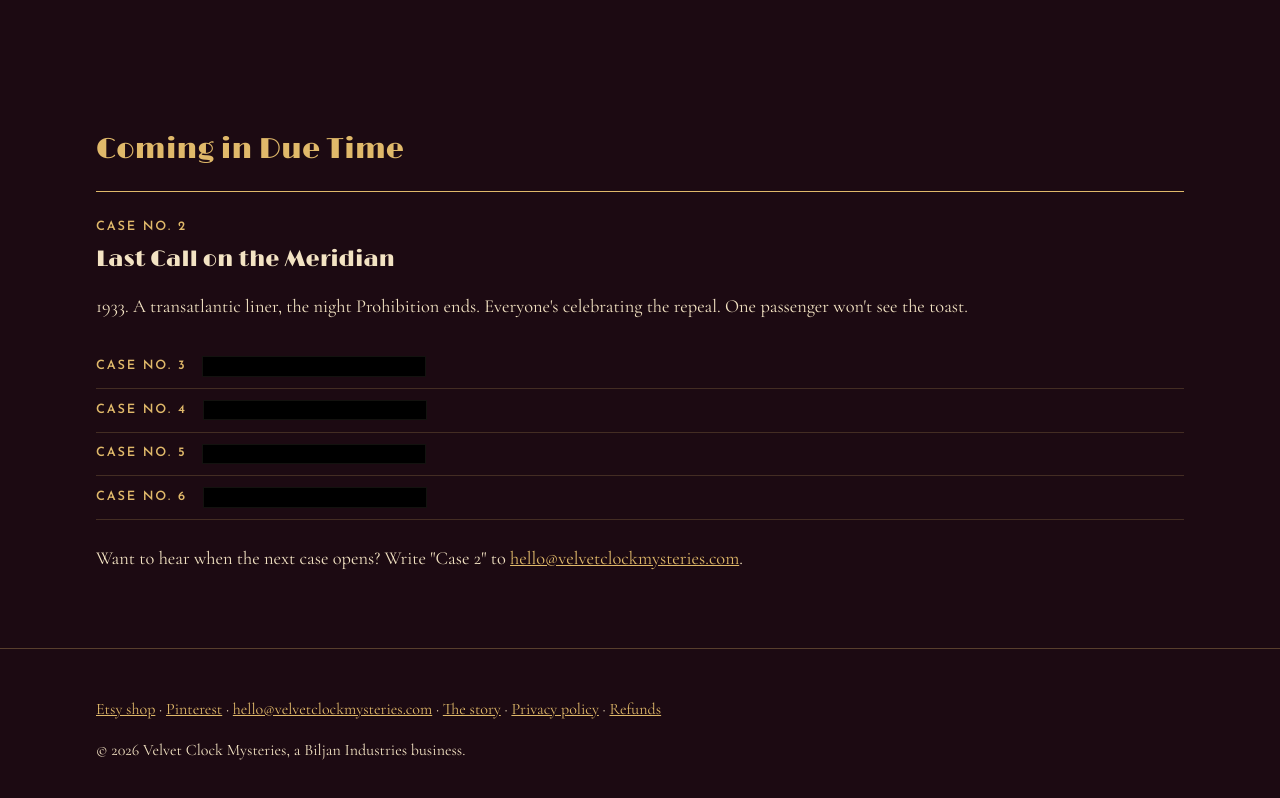
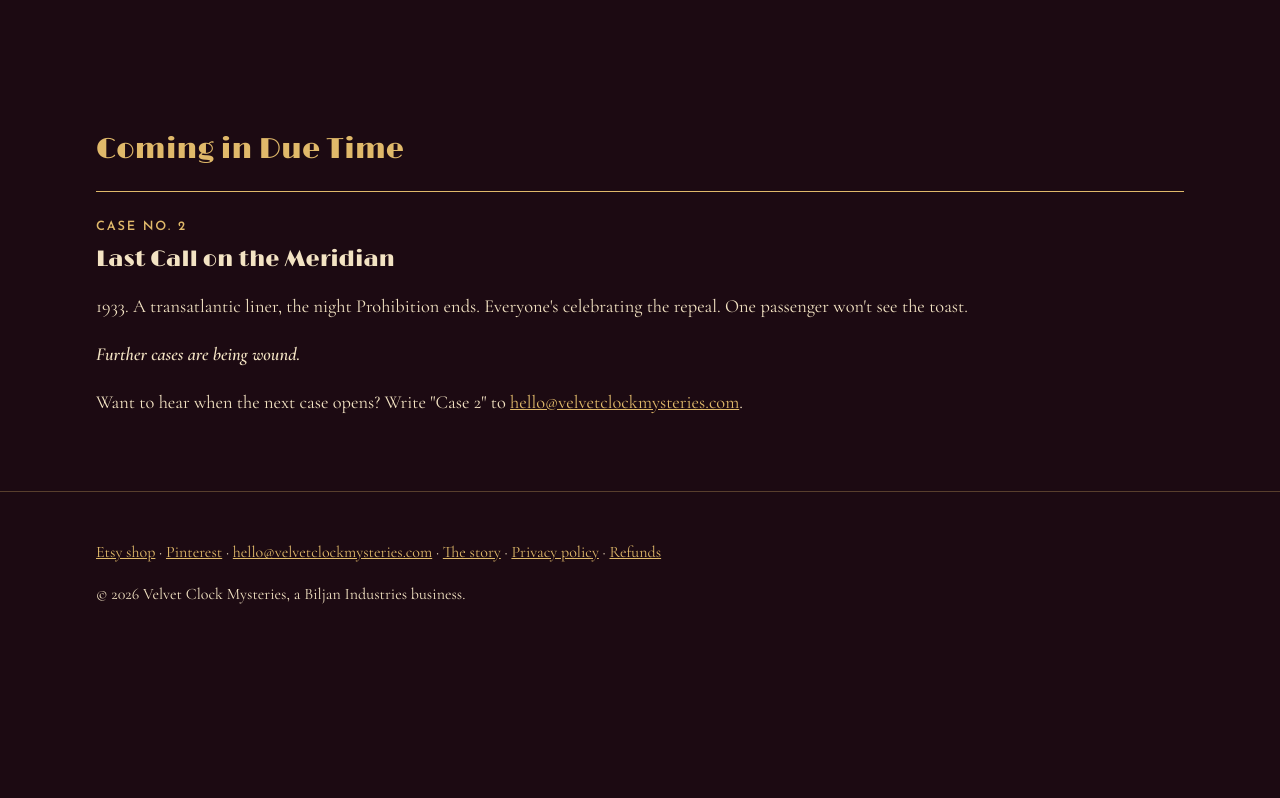
Before and after one commit to abiljan/velvetclockmysteries.com, a plain HTML site: page index.html in a window 1280 px wide. Shown: the part 1784-2582 px from the top of the page. After the commit the page ends 2456 px from the top, so only its background shows below. Drawn offline with nearby package versions, Linux system fonts and the light colour scheme.

Commit message:
feat: coming soon shows Case No. 2 only; further cases are being wound

```diff
--- a/index.html
+++ b/index.html
@@ -51,12 +51,7 @@
       <h3>Last Call on the Meridian</h3>
       <p>1933. A transatlantic liner, the night Prohibition ends. Everyone's celebrating the repeal. One passenger won't see the toast.</p>
     </div>
-    <ul class="cases">
-      <li><span class="label">Case No. 3</span> <span class="redact"><span class="sr">title classified</span></span></li>
-      <li><span class="label">Case No. 4</span> <span class="redact"><span class="sr">title classified</span></span></li>
-      <li><span class="label">Case No. 5</span> <span class="redact"><span class="sr">title classified</span></span></li>
-      <li><span class="label">Case No. 6</span> <span class="redact"><span class="sr">title classified</span></span></li>
-    </ul>
+    <p><em>Further cases are being wound.</em></p>
     <p>Want to hear when the next case opens? Write "Case 2" to <a href="mailto:hello@velvetclockmysteries.com?subject=Case%202">hello@velvetclockmysteries.com</a>.</p>
   </section>
 </main>
--- a/style.css
+++ b/style.css
@@ -25,10 +25,6 @@ footer{padding:2rem 0 3rem;border-top:1px solid rgba(224,185,106,.3);font-size:1
 .intro video{display:block;width:100%;height:auto;aspect-ratio:16/9;background:var(--ink);border:1px solid rgba(224,185,106,.3)}
 h3{font:400 1.4rem/1.2 Limelight,serif;margin:.4rem 0}
 .soon .case{border-top:1px solid var(--brass);padding-top:1rem}
-.cases{list-style:none;padding:0;margin:1.5rem 0}
-.cases li{display:flex;flex-wrap:wrap;align-items:center;gap:.4rem 1rem;padding:.7rem 0;border-bottom:1px solid rgba(224,185,106,.2)}
-.cases .label{margin:0}
-.redact{display:inline-block;width:min(14rem,60vw);height:1.1em;background:#000;box-shadow:inset 0 0 0 1px rgba(243,227,195,.08)}
 .sr{position:absolute;width:1px;height:1px;overflow:hidden;clip:rect(0 0 0 0);white-space:nowrap}
 .doc figure{margin:1.5rem 0}
 .doc img{display:block;width:100%;height:auto}
```
